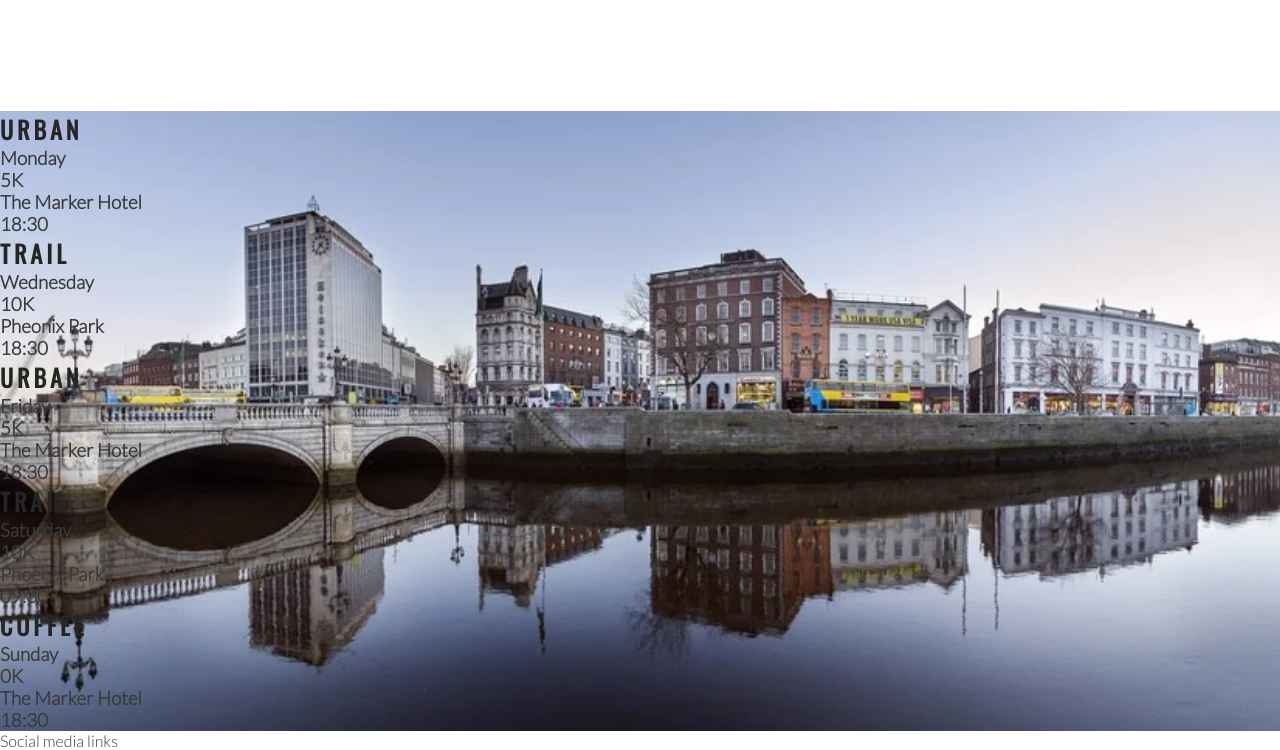
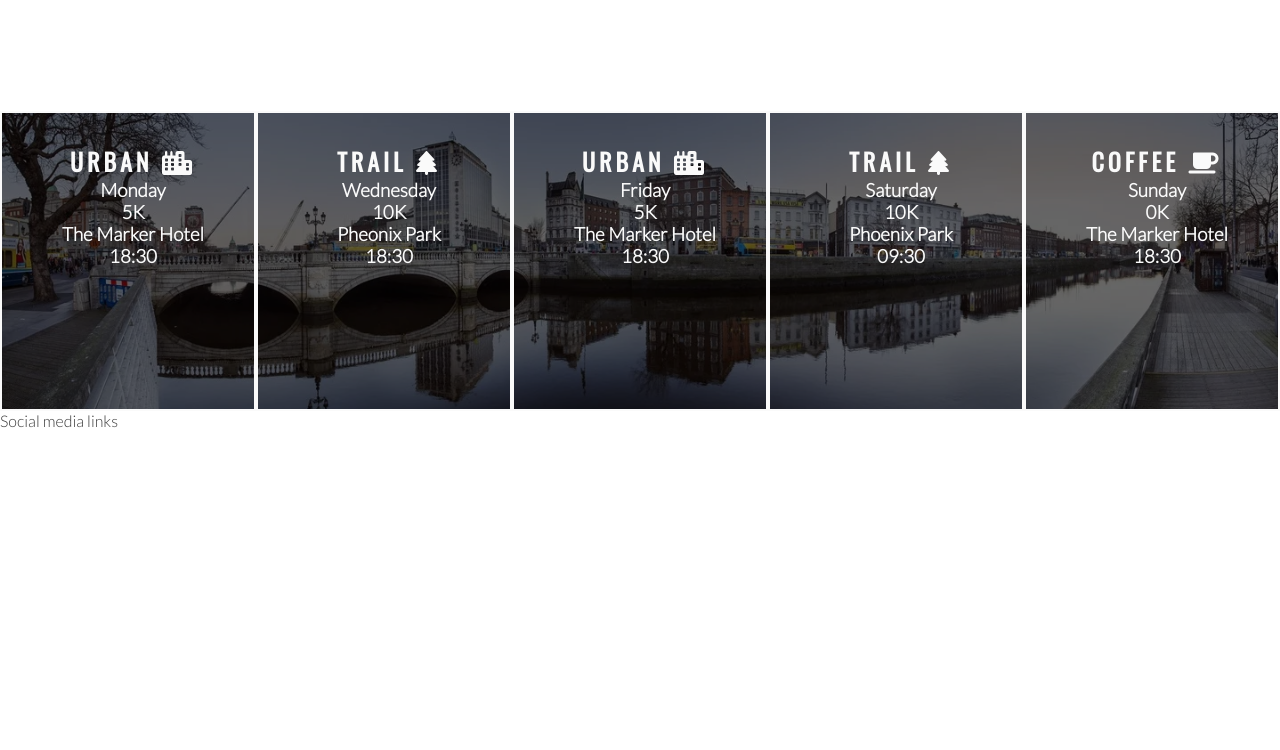
Before and after one commit to shellieD/love_running, a plain HTML site: page index.html in a window 1280 px wide. Shown: the part 1184-1934 px from the top of the page. After the commit the page ends 1614 px from the top, so only its background shows below. Drawn offline with nearby package versions, Linux system fonts and the light colour scheme.

Commit message:
Style times panel and add icons

```diff
--- a/assets/css/style.css
+++ b/assets/css/style.css
@@ -200,3 +200,19 @@
     width: 100%;
     overflow: hidden;
 }
+
+#times div {
+    color: #fafafa;
+    background-color: rgba(0, 0, 0, .6);
+    width: 20%;
+    height: 300px;
+    float: left;
+    padding: 30px 0 0 10px;
+    text-align: center;
+    border: 2px solid #fafafa;
+    box-sizing: border-box;
+}
+
+#times h2 {
+    color: #fafafa;
+}
--- a/index.html
+++ b/index.html
@@ -78,35 +78,35 @@
     </section>
     <section id="times">
         <div>
-            <h2>Urban</h2>
+            <h2>Urban <i class="fas fa-city"></i></h2>
             <h3>Monday</h3>
             <h3>5K</h3>
             <h3>The Marker Hotel</h3>
             <h3>18:30</h3>
         </div>
         <div>
-            <h2>Trail</h2>
+            <h2>Trail <i class="fas fa-tree"></i></h2>
             <h3>Wednesday</h3>
             <h3>10K</h3>
             <h3>Pheonix Park</h3>
             <h3>18:30</h3>
         </div>
         <div>
-            <h2>Urban</h2>
+            <h2>Urban <i class="fas fa-city"></i></h2>
             <h3>Friday</h3>
             <h3>5K</h3>
             <h3>The Marker Hotel</h3>
             <h3>18:30</h3>
         </div>
         <div>
-            <h2>Trail</h2>
+            <h2>Trail <i class="fas fa-tree"></i></h2>
             <h3>Saturday</h3>
             <h3>10K</h3>
             <h3>Phoenix Park</h3>
             <h3>09:30</h3>
         </div>
         <div>
-            <h2>Coffee</h2>
+            <h2>Coffee <i class="fas fa-coffee"></i></h2>
             <h3>Sunday</h3>
             <h3>0K</h3>
             <h3>The Marker Hotel</h3>
```
